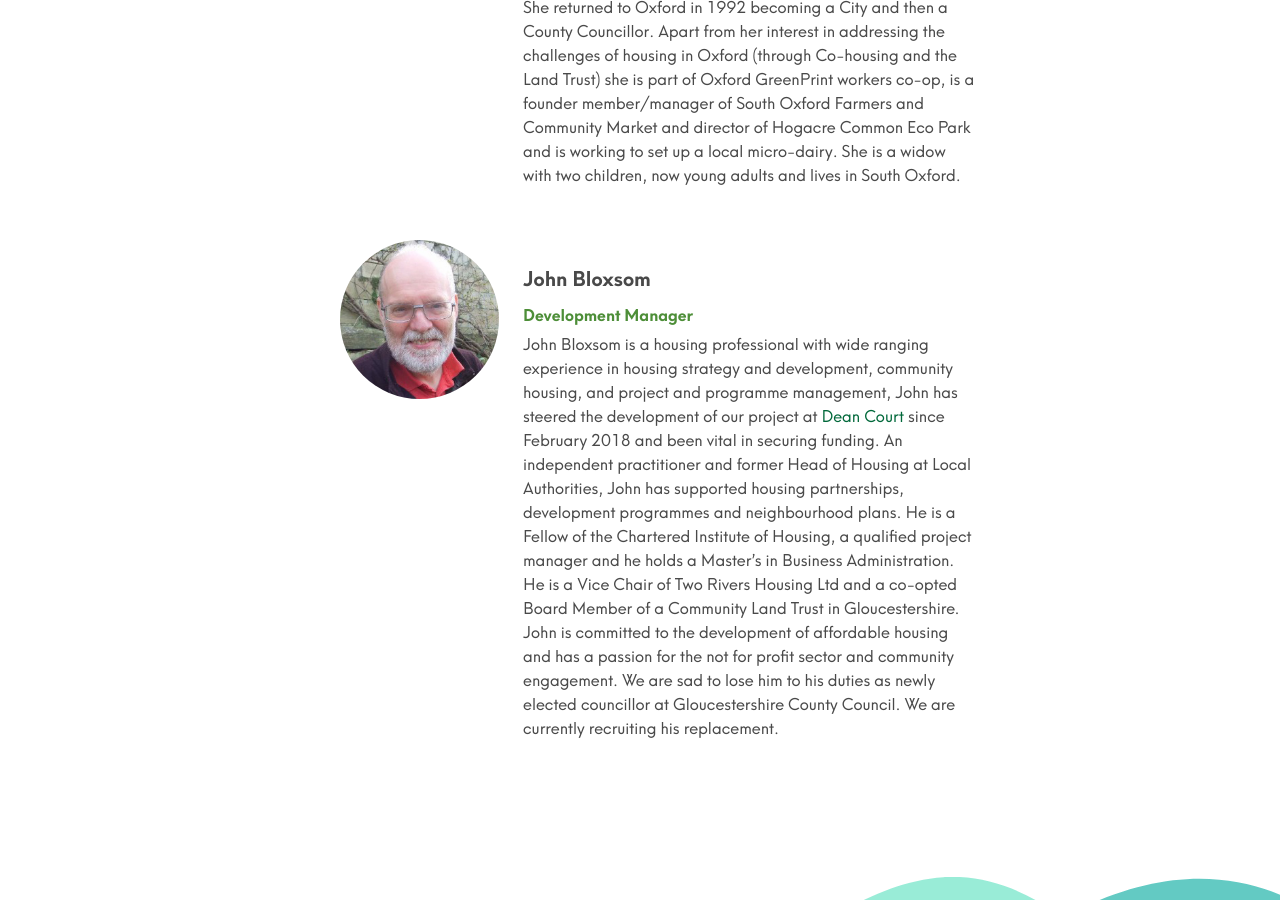
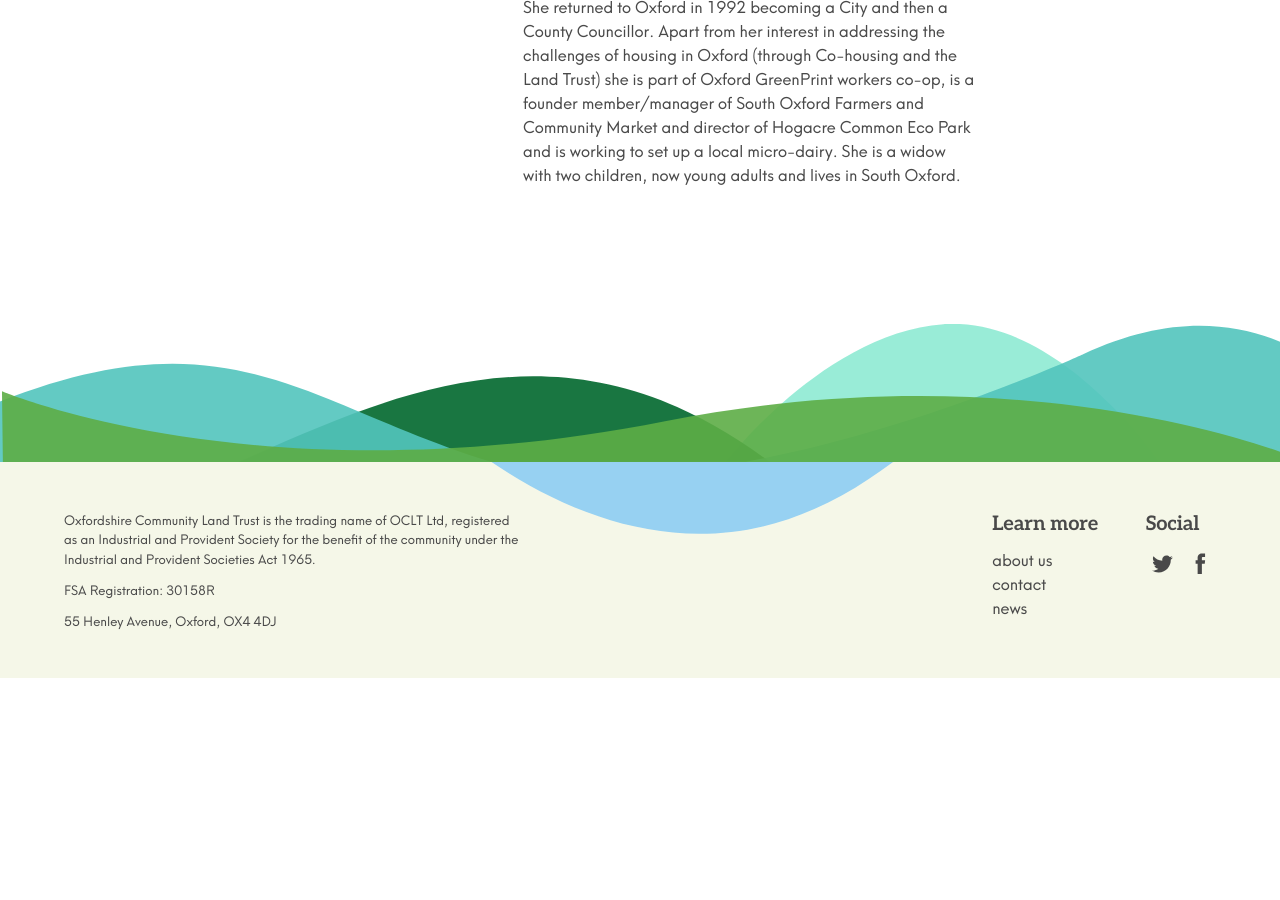
Before and after one commit to johnpuddephatt/oclt, a Jekyll site: the page built from _pages/about.md, in a window 1280 px wide and 900 px high, scrolled down 4932 px. Built offline with Jekyll 4.4.1, drawn with Linux system fonts in a browser that asks for light colours; after the commit the page ends 5610 px from its top, so only the background shows below that.

Commit message:
Update from Forestry.io Oxfordshire CLT updated _data/people.yml

```diff
--- a/_data/people.yml
+++ b/_data/people.yml
@@ -93,19 +93,3 @@ people:
   description: |
     Deborah is a community activist and joined the Board in 2017 to support the Irving Building Project. Deborah first trained as an Occupational Therapist in Oxford in the early 80s, then worked and campaigned in the Middle East for seven years. She returned to Oxford in 1992 becoming a City and then a County Councillor. Apart from her interest in addressing the challenges of housing in Oxford (through Co-housing and the Land Trust) she is part of
     Oxford GreenPrint workers co-op, is a founder member/manager of South Oxford Farmers and Community Market and director of Hogacre Common Eco Park and is working to set up a local micro-dairy. She is a widow with two children, now young adults and lives in South Oxford.
-- name: John Bloxsom
-  role: Development Manager
-  description: John Bloxsom is a housing professional with wide ranging experience
-    in housing strategy and development, community housing, and project and programme
-    management, John has steered the development of our project at [Dean Court](https://www.oclt.org.uk/projects/dean-court-oxford/)
-    since February 2018 and been vital in securing funding. An independent practitioner
-    and former Head of Housing at Local Authorities, John  has supported housing partnerships,
-    development programmes and neighbourhood plans. He is a Fellow of the Chartered
-    Institute of Housing, a qualified project manager and he holds a Master’s in Business
-    Administration. He is a Vice Chair of Two Rivers Housing Ltd and a co-opted Board
-    Member of a Community Land Trust in Gloucestershire. John is committed to the
-    development of affordable housing and has a passion for the not for profit sector
-    and community engagement. We are sad to lose him to his duties as newly elected
-    councillor at Gloucestershire County Council. We are currently recruiting his
-    replacement.
-  image: "/uploads/people/john_bloxsom.jpg"
```
